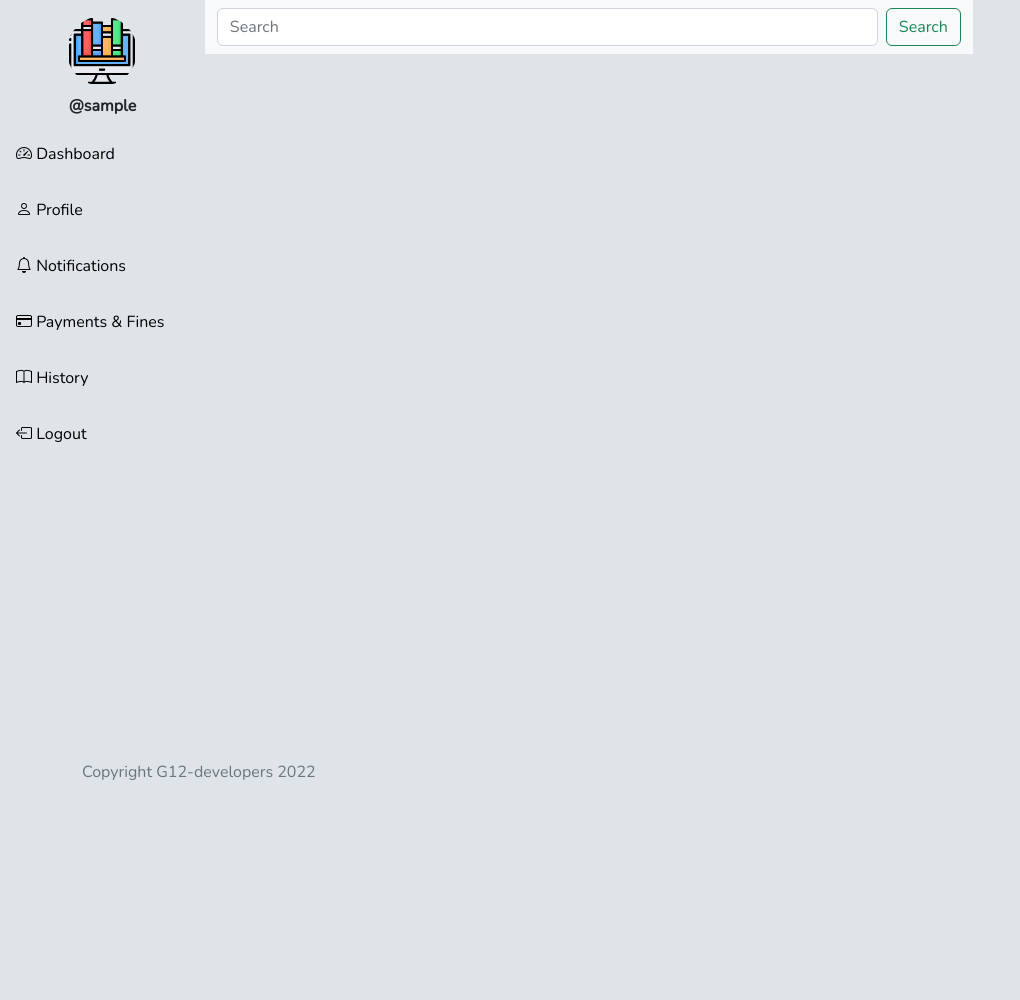
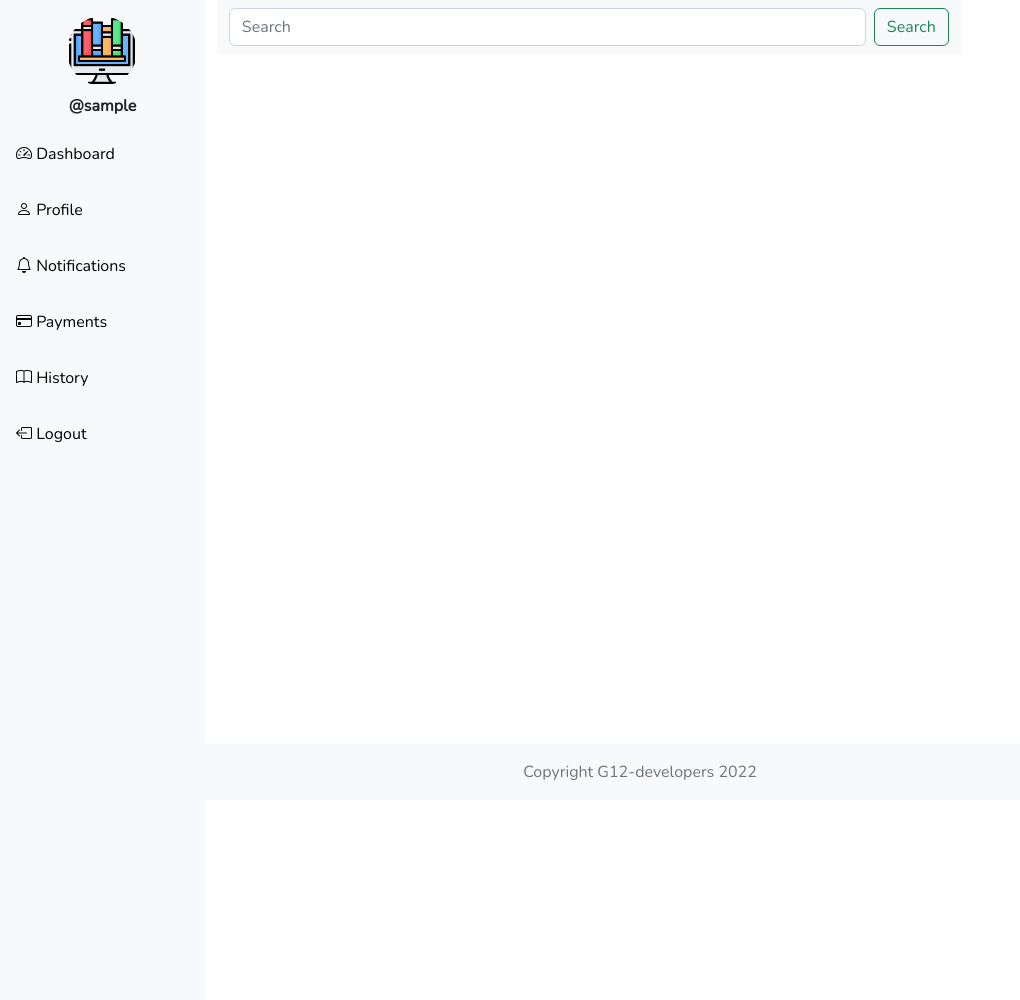
Before and after one commit to stevejoels54/G-12-library-system, a Django app: page /dashboard/ in a window 1280 px wide. Shown: the whole page, without its empty margins (0-1020 px from the left). Before the commit the page ends 780 px from the top, so only its background shows below. Run offline with Django 4.2, Linux system fonts and the light colour scheme; the visitor is signed in with stand-in values (Sample User, id 1).

Commit message:
Style fixes

```diff
--- a/LMS/library_books/templates/library_books/dashboard.html
+++ b/LMS/library_books/templates/library_books/dashboard.html
@@ -1,16 +1,18 @@
-{% extends 'base.html' %}
-
-{% block content %}
-
-{% load static %}
-<div>
+{% extends 'base.html' %} {% block content %} {% load static %}
+<div class="container-fluid w-100">
   <nav class="navbar navbar-expand-lg bg-light">
     <div class="container-fluid justify-content-center">
       <form class="d-flex w-100" role="search">
-            <input class="form-control me-2" type="search" placeholder="Search" aria-label="Search">
+        <input
+          class="form-control me-2"
+          type="search"
+          placeholder="Search"
+          aria-label="Search"
+        />
         <button class="btn btn-outline-success" type="submit">Search</button>
       </form>
     </div>
+  </nav>
 </div>
 
 {% endblock %}
--- a/LMS/templates/base.html
+++ b/LMS/templates/base.html
@@ -17,19 +17,21 @@
       href="https://cdn.jsdelivr.net/npm/bootstrap-icons@1.8.3/font/bootstrap-icons.css"
     />
 
-    <link rel="preconnect" href="https://fonts.googleapis.com">
-    <link rel="preconnect" href="https://fonts.gstatic.com" crossorigin>
-    <link href="https://fonts.googleapis.com/css2?family=Nunito&display=swap" rel="stylesheet">
+    <link rel="preconnect" href="https://fonts.googleapis.com" />
+    <link rel="preconnect" href="https://fonts.gstatic.com" crossorigin />
+    <link
+      href="https://fonts.googleapis.com/css2?family=Nunito&display=swap"
+      rel="stylesheet"
+    />
 
     <link rel="stylesheet" type="text/css" href="{% static 'css/main.css' %}" />
     <style>
-      .base-container{
+      .base-container {
         display: grid;
         grid-template-columns: 0.8fr 3fr 1.2fr;
       }
       body {
         font-family: "Nunito", sans-serif;
-        background-color: #DEE4E7;
       }
 
       .sidebar {
@@ -58,8 +60,6 @@
       }
 
       div.content {
-        margin-left: 200px;
-        padding: 1px 16px;
         height: 1000px;
       }
 
@@ -84,28 +84,20 @@
         }
       }
     </style>
-
   </head>
   <body>
     <div class="base-container">
-      <div>
-      {% include 'left_menu_template.html' %}
+      <div class="bg-light content">
+        {% include 'left_menu_template.html' %}
       </div>
 
-      <div>
-      {% block content %}
-      {% endblock %}
-      </div>
+      <div class="">{% block content %} {% endblock %}</div>
 
-      <div>
-      {% block activity %}
-      {% endblock activity %}
-      </div>
-
+      <div>{% block activity %} {% endblock activity %}</div>
     </div>
 
-    <footer class="footer mt-auto py-3 fixed-bottom">
-      <div class="container">
+    <footer class="footer mt-auto py-3 fixed-bottom bg-light">
+      <div class="container d-flex justify-content-center">
         <span class="text-muted">Copyright G12-developers 2022</span>
       </div>
     </footer>
--- a/LMS/templates/left_menu_template.html
+++ b/LMS/templates/left_menu_template.html
@@ -19,10 +19,14 @@ a {
       />
       <p class="mt-2 mb-2"><strong>@{{user.username}}</strong></p>
     </div>
-    <a href="{% url 'dashboard' %}"><i class="bi bi-speedometer2"></i> Dashboard</a>
-      <a href="{% url 'profile' user.id %}"> <i class="bi bi-person"></i> Profile</a>
+    <a href="{% url 'dashboard' %}"
+      ><i class="bi bi-speedometer2"></i> Dashboard</a
+    >
+    <a href="{% url 'profile' user.id %}">
+      <i class="bi bi-person"></i> Profile</a
+    >
     <a href="/notifications"><i class="bi bi-bell"></i> Notifications</a>
-      <a href="/payments"><i class="bi bi-credit-card"></i> Payments & Fines</a>
+    <a href="/payments"><i class="bi bi-credit-card"></i> Payments</a>
     <a href="/books"><i class="bi bi-book"></i> History</a>
     <a href="{% url 'logout' %}"><i class="bi bi-box-arrow-left"></i> Logout</a>
   </div>
```
Also changed, not shown: LMS/customuser/templates/customuser/profile_template.html (+5 -7 lines). Lines whose indentation alone changed are shown as unchanged.
